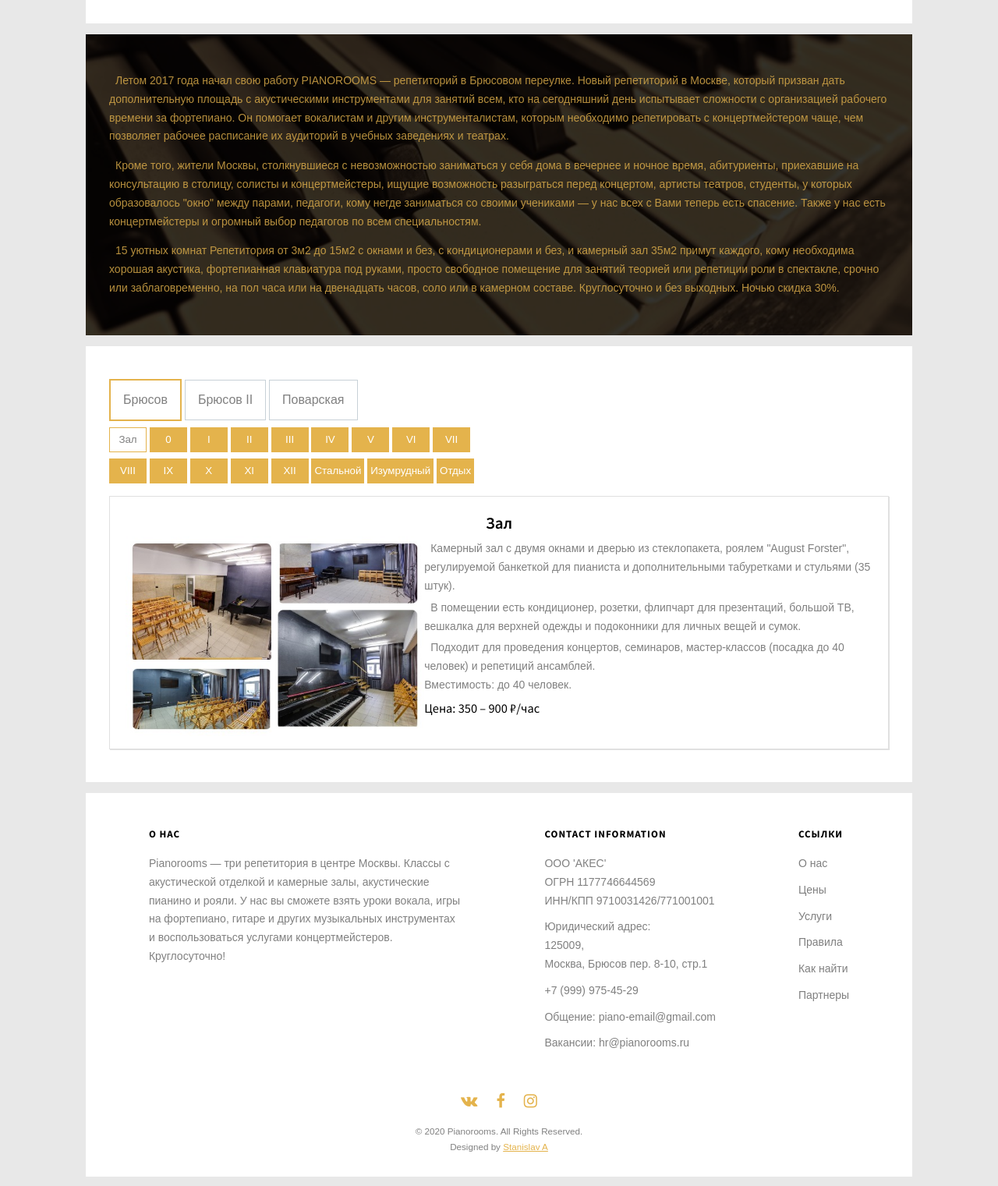
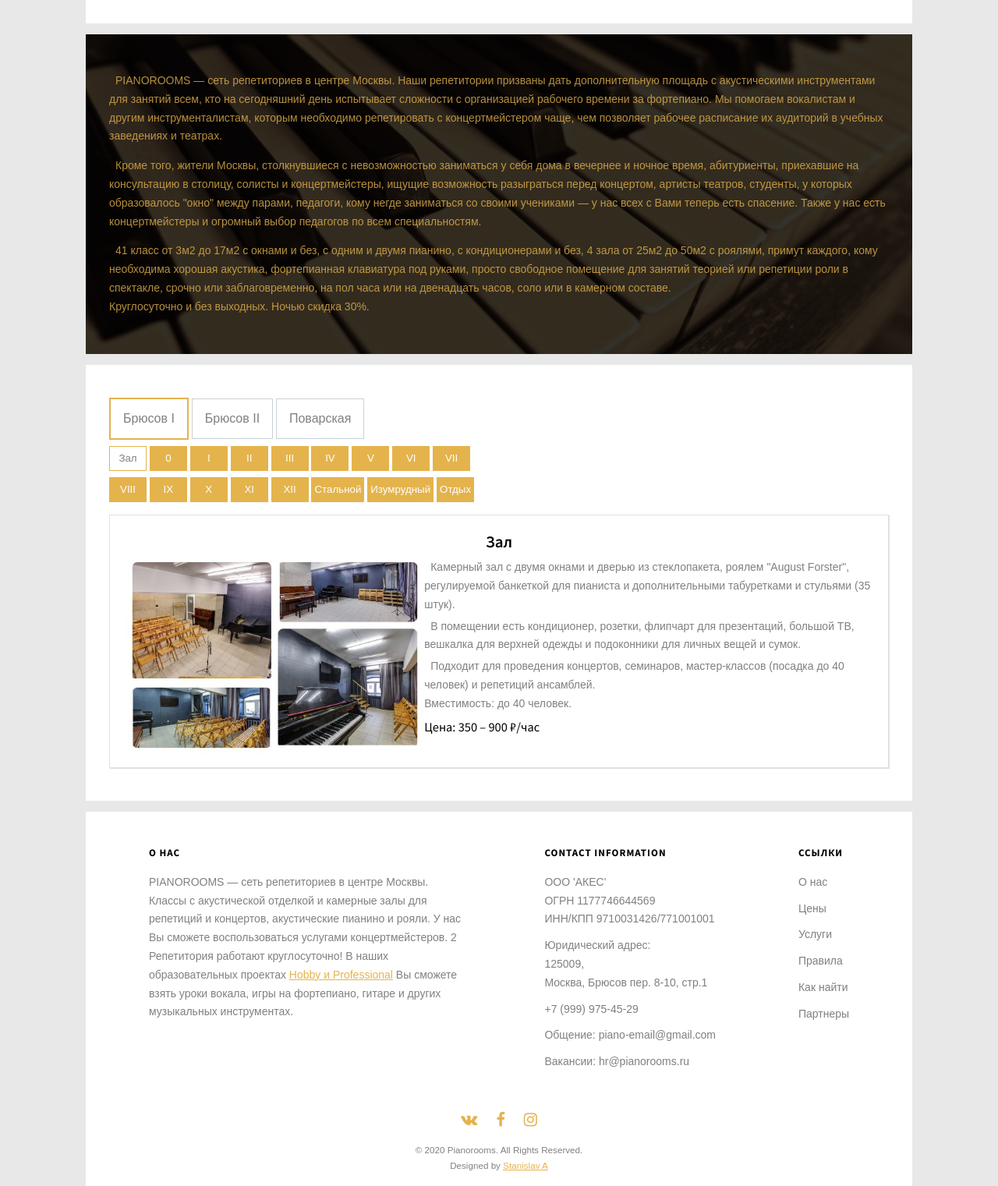
Before and after one commit to caffeineDream/Pianorooms, a plain HTML site: page index.html in a window 1280 px wide. Shown: the part 190-1711 px from the top of the page at 78% size. Drawn offline with Linux system fonts and the light colour scheme; a script that the page names is missing.

Commit message:
text fixes

```diff
--- a/index.html
+++ b/index.html
@@ -45,26 +45,28 @@
                 <h2 class="mobile-page-header">О нас</h2>
                 <div>
                     <p>
-                        Летом 2017 года начал свою работу PIANOROOMS — репетиторий в Брюсовом переулке. Новый репетиторий в Москве,
-                        который призван дать дополнительную площадь с акустическими инструментами для занятий всем,
+                        PIANOROOMS — сеть репетиториев в центре Москвы.
+                        Наши репетитории призваны дать дополнительную площадь с акустическими инструментами для занятий всем,
                         кто на сегодняшний день испытывает сложности с организацией рабочего времени за фортепиано.
-                        Он помогает вокалистам и другим инструменталистам, которым необходимо репетировать
-                        с концертмейстером чаще, чем позволяет рабочее расписание их аудиторий в учебных заведениях и театрах.
+                        Мы помогаем вокалистам и другим инструменталистам, которым необходимо репетировать с концертмейстером чаще,
+                        чем позволяет рабочее расписание их аудиторий в учебных заведениях и театрах.
                     </p>
                     <p>
-                        Кроме того, жители Москвы, столкнувшиеся с невозможностью заниматься у себя дома
-                        в вечернее и ночное время, абитуриенты, приехавшие на консультацию в столицу, солисты и
-                        концертмейстеры, ищущие возможность разыграться перед концертом, артисты театров, студенты,
-                        у которых образовалось "окно" между парами, педагоги, кому негде заниматься со своими
-                        учениками — у нас всех с Вами теперь есть спасение.
-                        Также у нас есть концертмейстеры и огромный выбор педагогов по всем специальностям.
+                        Кроме того, жители Москвы,
+                        столкнувшиеся с невозможностью заниматься у себя дома в вечернее и ночное время,
+                        абитуриенты, приехавшие на консультацию в столицу, солисты и концертмейстеры,
+                        ищущие возможность разыграться перед концертом, артисты театров, студенты, у
+                        которых образовалось "окно" между парами, педагоги, кому негде заниматься со своими
+                        учениками — у нас всех с Вами теперь есть спасение. Также у нас есть концертмейстеры и
+                        огромный выбор педагогов по всем специальностям.
                     </p>
                     <p>
-                        15 уютных комнат Репетитория от 3м2 до 15м2 с окнами и без, с кондиционерами и без,
-                        и камерный зал 35м2 примут каждого, кому необходима хорошая акустика,
-                        фортепианная клавиатура под руками, просто свободное помещение для занятий теорией или
-                        репетиции роли в спектакле, срочно или заблаговременно, на пол часа или на двенадцать часов,
-                        соло или в камерном составе. Круглосуточно и без выходных. Ночью скидка 30%.
+                        41 класс от 3м2 до 17м2 с окнами и без,
+                        с одним и двумя пианино, с кондиционерами и без, 4 зала от 25м2 до 50м2 с
+                        роялями, примут каждого, кому необходима хорошая акустика, фортепианная клавиатура
+                        под руками, просто свободное помещение для занятий теорией или репетиции роли в спектакле,
+                        срочно или заблаговременно, на пол часа или на двенадцать часов, соло или в камерном составе.
+                        <br>Круглосуточно и без выходных. Ночью скидка 30%.
                     </p>
                 </div>
 
@@ -72,7 +74,7 @@
         </div>
         <div class='container-wrap'>
             <div class='content-gallery'>
-                <button class='tab-button button-active' value='brusovContent' disabled>Брюсов</button>
+                <button class='tab-button button-active' value='brusovContent' disabled>Брюсов I</button>
                 <button class='tab-button' value='brusov2Content'>Брюсов II</button>
                 <button class='tab-button' value='povarContent'>Поварская</button>
                 <div id='brusovContent' class='gallery-wrapper'>
@@ -370,21 +372,34 @@
                     <div class="arrow-button arrow-brusov2 arrow-right"></div>
                     <!-- Desktop buttons -->
                     <div class='button-holder'>
-                        <button class='gallery-button-brusov2 current-button' value='1CardBrusov2'>I</button>
+                        <button class='gallery-button-brusov2 current-button' value='mirrorCardBrusov2'>Зеркальный зал</button>
+                        <button class='gallery-button-brusov2' value='1CardBrusov2'>I</button>
                         <button class='gallery-button-brusov2' value='2CardBrusov2'>II</button>
                         <button class='gallery-button-brusov2' value='3CardBrusov2'>III</button>
                         <button class='gallery-button-brusov2' value='4CardBrusov2'>IV</button>
                         <button class='gallery-button-brusov2' value='5CardBrusov2'>V</button>
                         <button class='gallery-button-brusov2' value='vasilCardBrusov2'>Васильковый</button>
-                        <button class='gallery-button-brusov2' value='phistachioCardBrusov2'>Фисташковый</button>
                     </div>
                     <div class="button-holder">
+                        <button class='gallery-button-brusov2' value='phistachioCardBrusov2'>Фисташковый</button>
                         <button class='gallery-button-brusov2' value='aquaCardBrusov2'>Аквамарин</button>
                         <button class='gallery-button-brusov2' value='caramelCardBrusov2'>Карамельный</button>
                         <button class='gallery-button-brusov2' value='graphiteCardBrusov2'>Графитовый</button>
-                        <button class='gallery-button-brusov2' value='mirrorCardBrusov2'>Зеркальный зал</button>
                     </div>
-                    <div class='gallery-card display-flex' id='1CardBrusov2'>
+                    <div class='gallery-card display-flex' id='mirrorCardBrusov2'>
+                        <h2>Зеркальный зал</h2>
+                        <div class='card-dscr'>
+                            <img src='img/gallery/brusov2/mirror.jpg' alt='Комната Аквамарин'>
+                            <p>
+                                Вместительный, просторный камерный зал 30м2 с РОЯЛЕМ PETROF. Мощная вентиляция, хорошая акустика. 2 полностью зеркальных стены.
+                            </p>
+                            <p>
+                                Вместимость: до 35 человек.
+                            </p>
+                            <h3>Цена: 350 – 900 ₽/час</h3>
+                        </div>
+                    </div>
+                    <div class='gallery-card display-none' id='1CardBrusov2'>
                         <h2>Класс 1</h2>
                         <div class='card-dscr'>
                             <img src='img/gallery/brusov2/1.jpg' alt='Комната 1'>
@@ -455,7 +470,6 @@
                             <h3>Цена: 170 – 400 ₽/час</h3>
                         </div>
                     </div>
-
                     <div class='gallery-card display-none' id='caramelCardBrusov2'>
                         <h2>Карамельный класс</h2>
                         <div class='card-dscr'>
@@ -530,19 +544,6 @@
                                 Вместимость: 1 и более человек в зависимости от состава участников.
                             </p>
                             <h3>Цена: 270 – 550 ₽/час</h3>
-                        </div>
-                    </div>
-                    <div class='gallery-card display-none' id='mirrorCardBrusov2'>
-                        <h2>Зеркальный зал</h2>
-                        <div class='card-dscr'>
-                            <img src='img/gallery/brusov2/mirror.jpg' alt='Комната Аквамарин'>
-                            <p>
-                                Вместительный, просторный камерный зал 30м2 с РОЯЛЕМ PETROF. Мощная вентиляция, хорошая акустика. 2 полностью зеркальных стены.
-                            </p>
-                            <p>
-                                Вместимость: до 35 человек.
-                            </p>
-                            <h3>Цена: 350 – 900 ₽/час</h3>
                         </div>
                     </div>
 
@@ -829,10 +830,11 @@
                     <div class='footer-block footer-about'>
                         <h4>О нас</h4>
                         <p>
-                            Pianorooms — три репетитория в центре Москвы. Классы с акустической
-                            отделкой и камерные залы, акустические пианино и рояли.
-                            У нас вы сможете взять уроки вокала, игры на фортепиано, гитаре и других музыкальных
-                            инструментах и воспользоваться услугами концертмейстеров.  Круглосуточно!
+                            PIANOROOMS — сеть репетиториев в центре Москвы. Классы с акустической отделкой и камерные
+                            залы для репетиций и концертов, акустические пианино и рояли. У нас Вы сможете воспользоваться
+                            услугами концертмейстеров. 2 Репетитория работают круглосуточно! В наших образовательных проектах
+                            <a href="http://www.pianoroomshobby.ru/">Hobby и Professional</a> Вы сможете взять уроки вокала, игры на фортепиано, гитаре и
+                            других музыкальных инструментах.
                         </p>
                     </div>
                     <div class='footer-block'>
--- a/script/main.js
+++ b/script/main.js
@@ -16,7 +16,7 @@ menu.addEventListener('click', () => {
 // Tab and page buttons
 var shownContent = 'brusovContent';
 var shownCardBrusov = 'zalCardBrusov';
-var shownCardBrusov2 = '1CardBrusov2';
+var shownCardBrusov2 = 'mirrorCardBrusov2';
 var shownCardPovar = 'zalCardPovar';
 var tabButtons = document.getElementsByClassName('tab-button');
 var galleryButtonsBrusov = document.getElementsByClassName('gallery-button-brusov');
```
Also changed, not shown: how_to_find.html (+5 -4 lines), other_services.html (+5 -4 lines), partners.html (+5 -4 lines), prices.html (+6 -5 lines), rules.html (+5 -4 lines).
